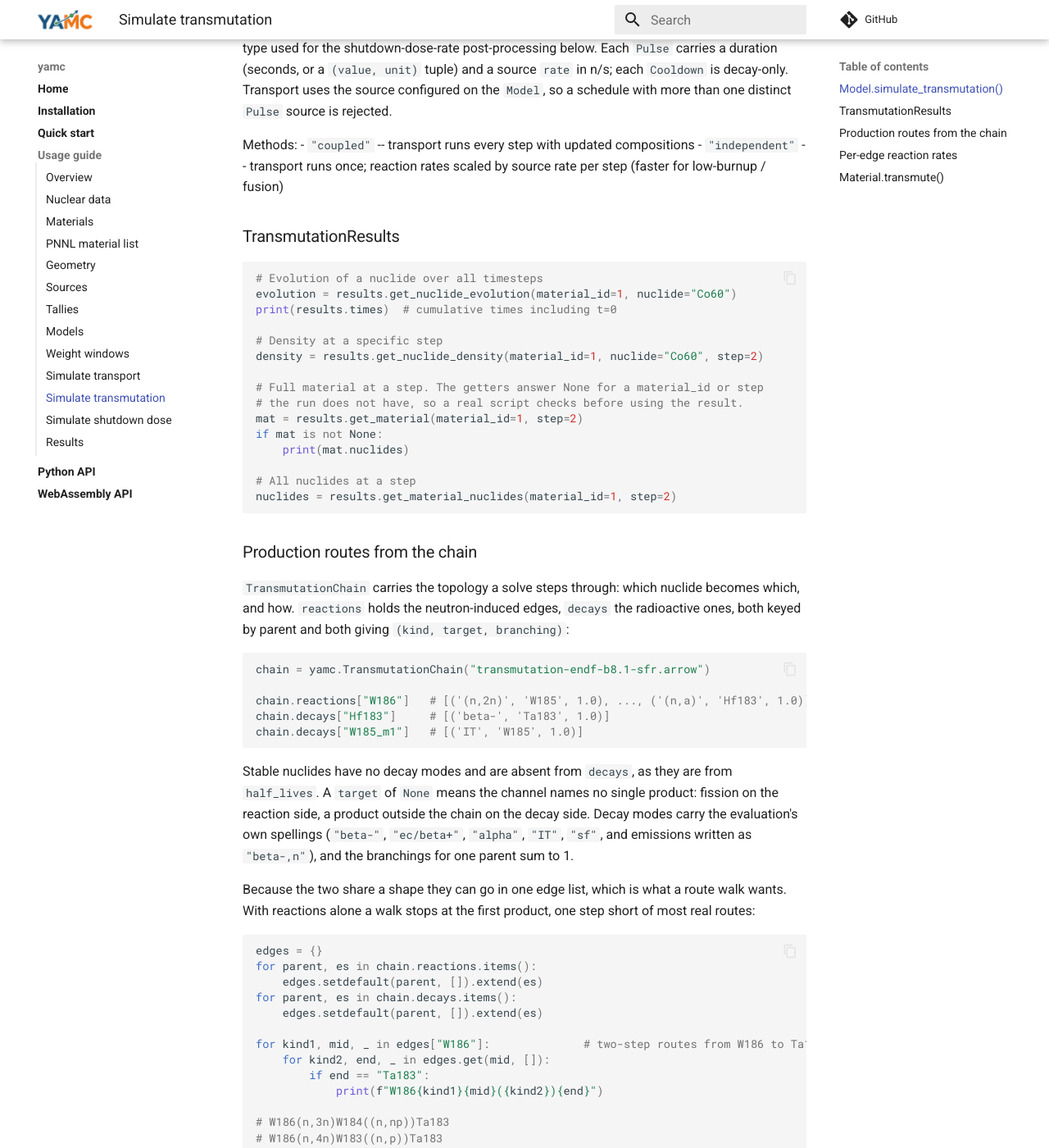
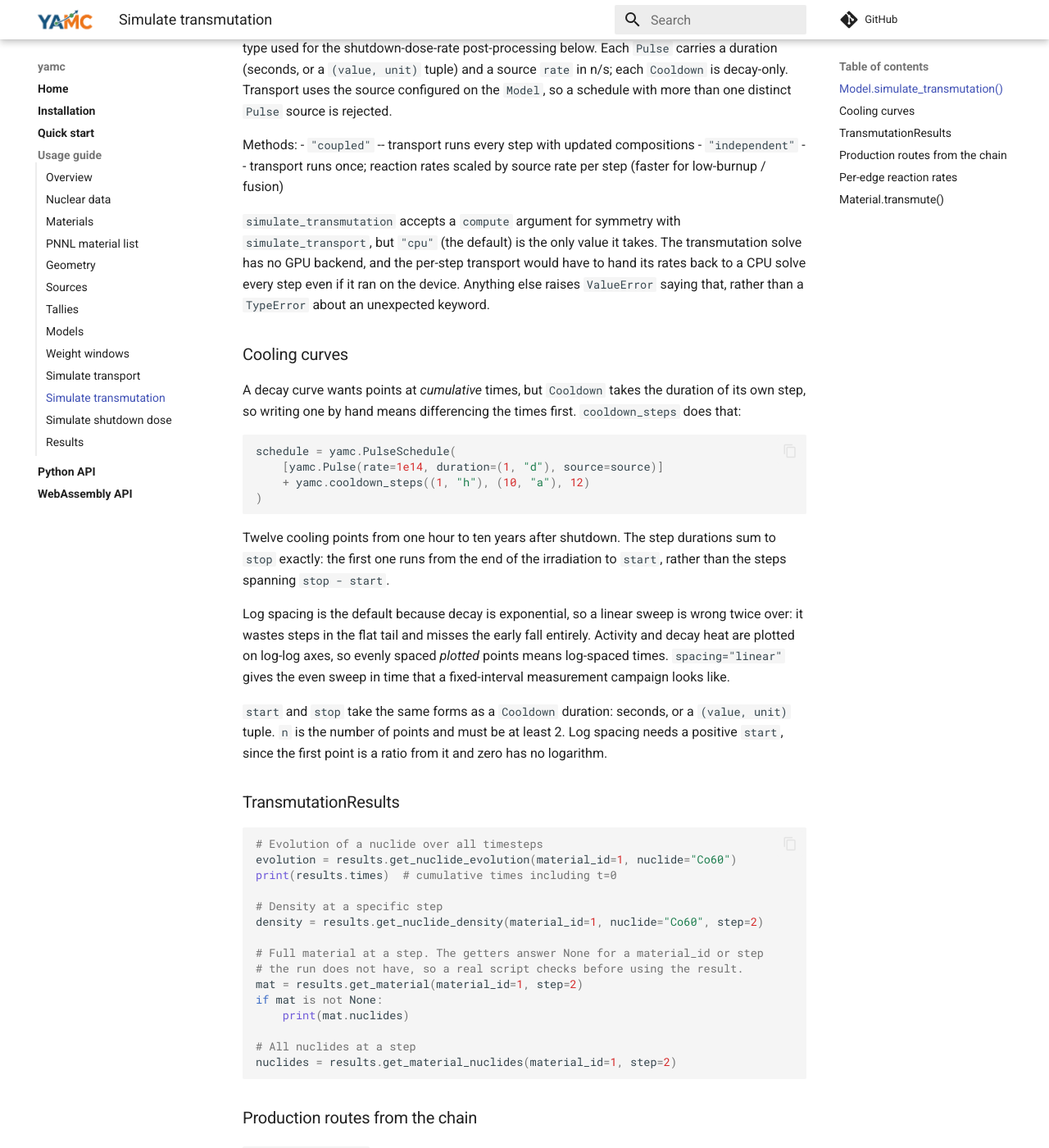
Before and after one commit to fusion-neutronics/yamc, an MkDocs documentation site: the page built from docs/simulate_transmutation.md, in a window 1280 px wide and 1400 px high, scrolled down 633 px. Shown: the whole window at 82% size. Built offline with MkDocs 1.6.1 and Material for MkDocs 9.7.7, drawn with Linux system fonts in a browser that asks for light colours; comment, search, counter and statistics services are not loaded.

Commit message:
Catch up with the rest of core main
The shapes submodule is declared in the stubs now (core#611), so the API
reference can carry it and the examples can use the typed attribute form.

Also documents what core#609 added: cooldown_steps for a decay curve,
gpu_fission_bank on Model, and the compute argument that transmutation and
weight-window generation accept only as "cpu".

````diff
--- a/docs/simulate_transmutation.md
+++ b/docs/simulate_transmutation.md
@@ -30,6 +30,42 @@ The irradiation/cooling timeline is one ``PulseSchedule`` of ``Pulse`` / ``Coold
 Methods:
 - ``"coupled"`` -- transport runs every step with updated compositions
 - ``"independent"`` -- transport runs once; reaction rates scaled by source rate per step (faster for low-burnup / fusion)
+
+``simulate_transmutation`` accepts a ``compute`` argument for symmetry with
+``simulate_transport``, but ``"cpu"`` (the default) is the only value it takes.
+The transmutation solve has no GPU backend, and the per-step transport would
+have to hand its rates back to a CPU solve every step even if it ran on the
+device. Anything else raises ``ValueError`` saying that, rather than a
+``TypeError`` about an unexpected keyword.
+
+### Cooling curves
+
+A decay curve wants points at *cumulative* times, but ``Cooldown`` takes the
+duration of its own step, so writing one by hand means differencing the times
+first. ``cooldown_steps`` does that:
+
+<!-- doctest: skip -->
+```python
+schedule = yamc.PulseSchedule(
+    [yamc.Pulse(rate=1e14, duration=(1, "d"), source=source)]
+    + yamc.cooldown_steps((1, "h"), (10, "a"), 12)
+)
+```
+
+Twelve cooling points from one hour to ten years after shutdown. The step
+durations sum to ``stop`` exactly: the first one runs from the end of the
+irradiation to ``start``, rather than the steps spanning ``stop - start``.
+
+Log spacing is the default because decay is exponential, so a linear sweep is
+wrong twice over: it wastes steps in the flat tail and misses the early fall
+entirely. Activity and decay heat are plotted on log-log axes, so evenly spaced
+*plotted* points means log-spaced times. ``spacing="linear"`` gives the even
+sweep in time that a fixed-interval measurement campaign looks like.
+
+``start`` and ``stop`` take the same forms as a ``Cooldown`` duration: seconds,
+or a ``(value, unit)`` tuple. ``n`` is the number of points and must be at least
+2. Log spacing needs a positive ``start``, since the first point is a ratio from
+it and zero has no logarithm.
 
 ### TransmutationResults
 
````
Also changed, not shown: docs/api.md (+10 -0 lines), docs/materials.md (+4 -5 lines), docs/models.md (+4 -0 lines), docs/weight_windows.md (+5 -1 lines).
